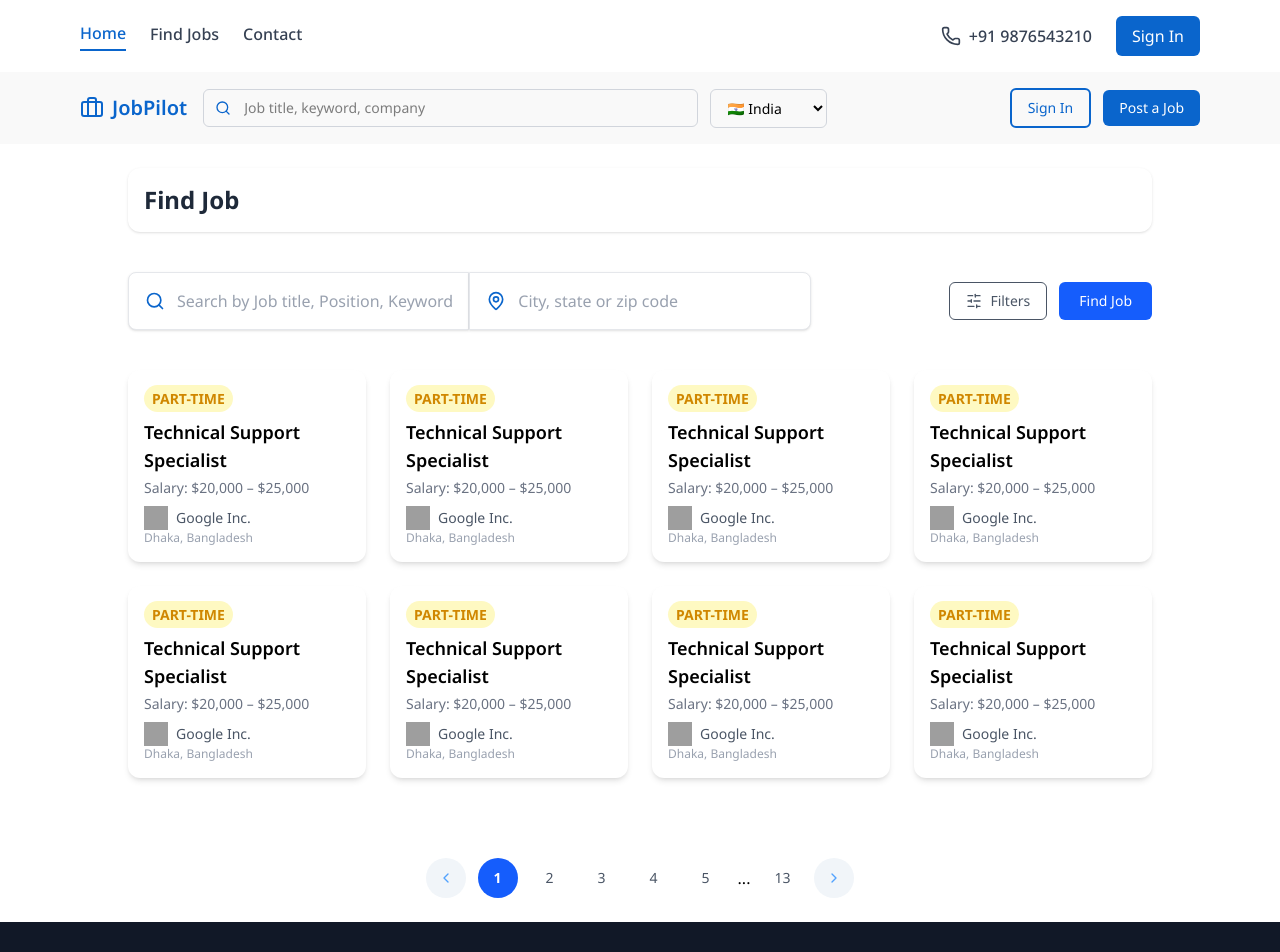
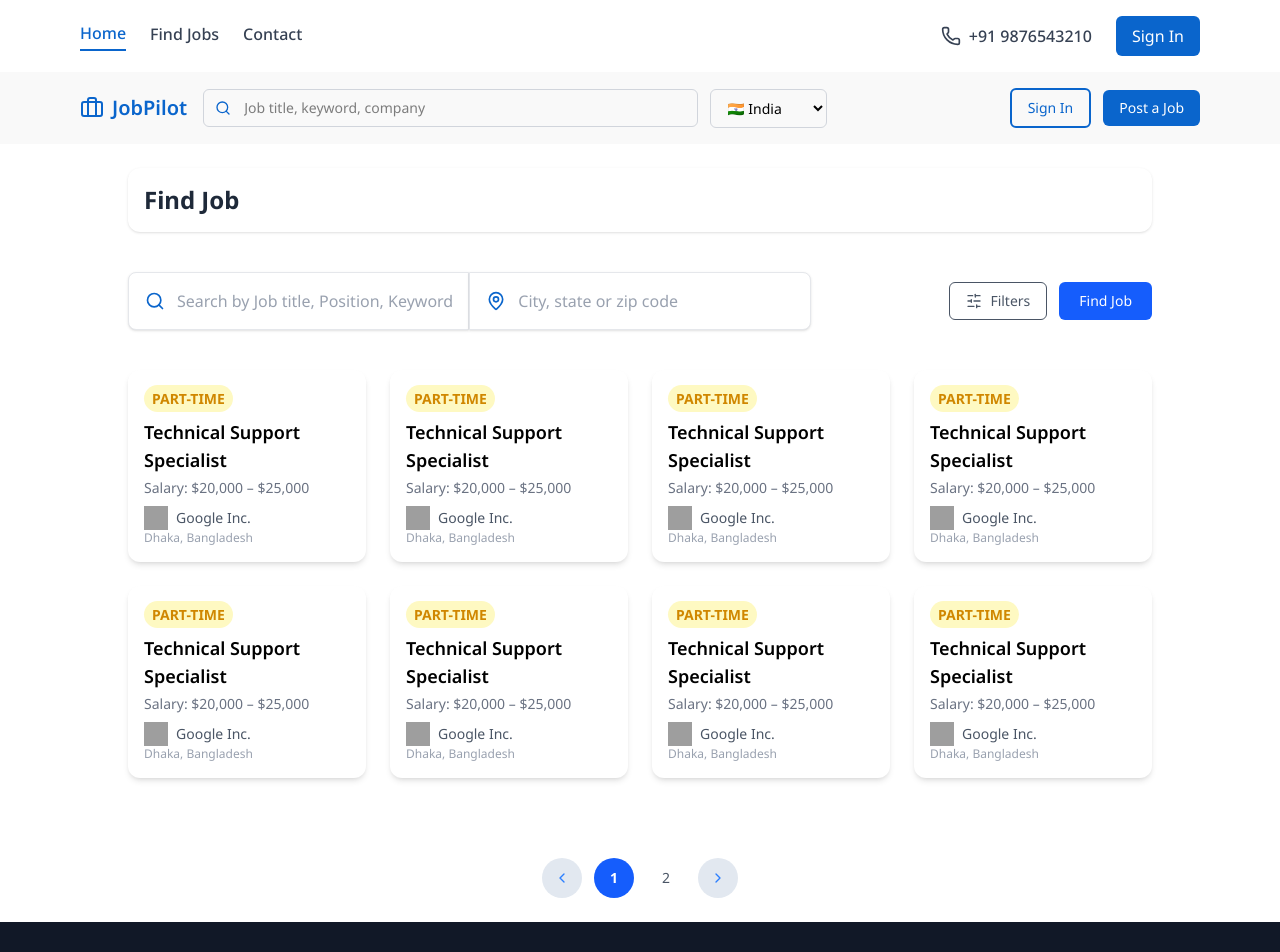
Before and after one commit to chirag-soni23/JobPilot-, a React (Vite) app in the folder frontend/: page /findjob in a window 1280 px wide. Shown: the top 952 px of the page. Built offline with nearby package versions, Linux system fonts and the light colour scheme; grey boxes are pictures that could not be loaded; a web font is replaced by a local one.

Commit message:
set pagination

```diff
--- a/frontend/src/pages/FindJob.jsx
+++ b/frontend/src/pages/FindJob.jsx
@@ -9,7 +9,7 @@ import {
 } from "lucide-react";
 import Footer from "../components/Footer";
 
-const jobsData = Array.from({ length: 100 }).map((_, index) => ({
+const jobsData = Array.from({ length: 10 }).map((_, index) => ({
   id: index + 1,
   type: "PART-TIME",
   title: "Technical Support Specialist",
@@ -79,7 +79,10 @@ const FindJob = () => {
         {/* Job Cards */}
         <div className="grid grid-cols-1 sm:grid-cols-2 lg:grid-cols-3 xl:grid-cols-4 gap-6">
           {currentJobs.map((job) => (
-          <div key={job.id} className="bg-white shadow-md rounded-xl p-4 w-full">
+            <div
+              key={job.id}
+              className="bg-white shadow-md rounded-xl p-4 w-full"
+            >
               <span className="text-sm font-bold px-2 py-1 rounded-full bg-yellow-100 text-yellow-600">
                 {job.type}
               </span>
@@ -104,19 +107,19 @@ const FindJob = () => {
             containerClassName="flex items-center gap-3"
             pageClassName="text-sm text-gray-600"
             pageLinkClassName="flex items-center justify-center w-10 h-10 rounded-full hover:bg-gray-100"
-          previousClassName="flex items-center justify-center w-10 h-10 rounded-full bg-slate-100 text-blue-400"
-          nextClassName="flex items-center justify-center w-10 h-10 rounded-full bg-slate-100 text-blue-400"
+            previousClassName="text-blue-500"
+            previousLinkClassName="flex items-center justify-center w-10 h-10 rounded-full bg-slate-200 hover:bg-slate-300"
+            nextClassName="text-blue-500"
+            nextLinkClassName="flex items-center justify-center w-10 h-10 rounded-full bg-slate-200 hover:bg-slate-300"
             activeLinkClassName="bg-blue-600 text-white font-bold"
             renderOnZeroPageCount={null}
             pageRangeDisplayed={5}
             marginPagesDisplayed={1}
             activeClassName="rounded-full"
-          forcePage={currentPage}
           />
         </div>
       </div>
-      <Footer/>
-
+      <Footer />
     </>
   );
 };
```
Lines whose indentation alone changed are shown as unchanged.
